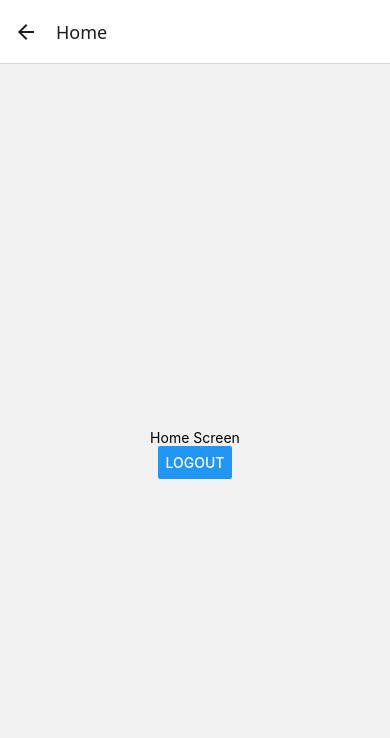
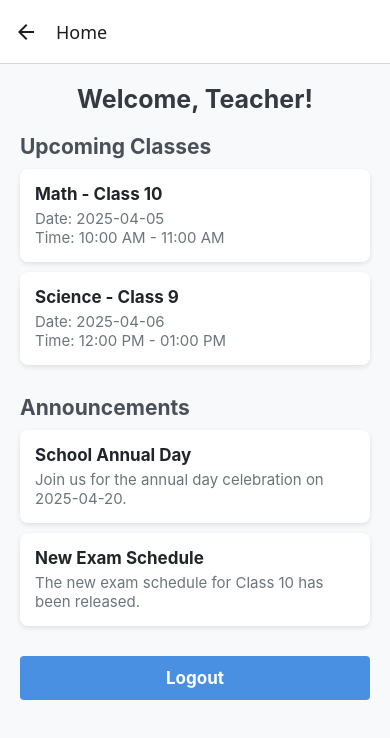
Before and after one commit to sparkbrains/SchoolManagement, a React Native app: screen /Home in a window 390 px wide. Shown: the top 738 px of the page. Built offline with nearby package versions, Linux system fonts and the light colour scheme.

Commit message:
worked on home screen

```diff
--- a/src/helpers/validationUtils.ts
+++ b/src/helpers/validationUtils.ts
@@ -13,7 +13,7 @@ export const validateEmail = (email: string): string => {
 export const validatePassword = (password: string): string => {
   const trimmedPassword = password.trim();
   const regex =
-    /^(?=.*[a-z])(?=.*[A-Z])(?=.*\d)(?=.*[@$!%*?&])[A-Za-z\d@$!%*?&]{6,}$/;
+    /^(?=.*[a-z])(?=.*[A-Z])(?=.*\d)(?=.*[@$!%*?&])[A-Za-z\d@$!%*?&]{8,}$/;
   return regex.test(trimmedPassword)
     ? ''
     : 'Password must be at least 8 characters long, and include an upper case letter, a lower case letter, a number, and a special character.';
--- a/src/screens/HomeScreen.tsx
+++ b/src/screens/HomeScreen.tsx
@@ -1,7 +1,9 @@
 import AsyncStorage from '@react-native-async-storage/async-storage';
 import * as React from 'react';
-import {View, Text, Button} from 'react-native';
+import {View, StyleSheet, ScrollView} from 'react-native';
 import {HomeScreenProps} from '../types/screen-props';
+import StyledText from '../components/Text'; // Make sure to import the StyledText component
+import Button from '../components/button';
 
 const HomeScreen: React.FC<HomeScreenProps> = ({navigation}) => {
   const handleLogout = async () => {
@@ -10,11 +12,136 @@ const HomeScreen: React.FC<HomeScreenProps> = ({navigation}) => {
   };
 
   return (
-    <View style={{flex: 1, justifyContent: 'center', alignItems: 'center'}}>
-      <Text>Home Screen</Text>
+    <ScrollView contentContainerStyle={styles.container}>
+      <View style={styles.header}>
+        <StyledText
+          text="Welcome, Teacher!"
+          fontSize={24}
+          style={styles.welcomeText}
+        />
+      </View>
+      <View style={styles.section}>
+        <StyledText
+          text="Upcoming Classes"
+          fontSize={20}
+          style={styles.sectionTitle}
+        />
+        <View style={styles.card}>
+          <StyledText
+            text="Math - Class 10"
+            fontSize={16}
+            style={styles.cardTitle}
+          />
+          <StyledText
+            text="Date: 2025-04-05"
+            fontSize={14}
+            style={styles.cardText}
+          />
+          <StyledText
+            text="Time: 10:00 AM - 11:00 AM"
+            fontSize={14}
+            style={styles.cardText}
+          />
+        </View>
+        <View style={styles.card}>
+          <StyledText
+            text="Science - Class 9"
+            fontSize={16}
+            style={styles.cardTitle}
+          />
+          <StyledText
+            text="Date: 2025-04-06"
+            fontSize={14}
+            style={styles.cardText}
+          />
+          <StyledText
+            text="Time: 12:00 PM - 01:00 PM"
+            fontSize={14}
+            style={styles.cardText}
+          />
+        </View>
+      </View>
+      <View style={styles.section}>
+        <StyledText
+          text="Announcements"
+          fontSize={20}
+          style={styles.sectionTitle}
+        />
+        <View style={styles.card}>
+          <StyledText
+            text="School Annual Day"
+            fontSize={16}
+            style={styles.cardTitle}
+          />
+          <StyledText
+            text="Join us for the annual day celebration on 2025-04-20."
+            fontSize={14}
+            style={styles.cardText}
+          />
+        </View>
+        <View style={styles.card}>
+          <StyledText
+            text="New Exam Schedule"
+            fontSize={16}
+            style={styles.cardTitle}
+          />
+          <StyledText
+            text="The new exam schedule for Class 10 has been released."
+            fontSize={14}
+            style={styles.cardText}
+          />
+        </View>
+      </View>
       <Button title="Logout" onPress={handleLogout} />
-    </View>
+    </ScrollView>
   );
 };
 
+const styles = StyleSheet.create({
+  container: {
+    flexGrow: 1,
+    padding: 20,
+    backgroundColor: '#f8f9fa',
+  },
+  header: {
+    marginBottom: 20,
+  },
+  welcomeText: {
+    fontSize: 24,
+    fontWeight: 'bold',
+    textAlign: 'center',
+    color: '#343a40',
+  },
+  section: {
+    marginBottom: 20,
+  },
+  sectionTitle: {
+    fontSize: 20,
+    fontWeight: 'bold',
+    marginBottom: 10,
+    color: '#495057',
+  },
+  card: {
+    backgroundColor: '#ffffff',
+    borderRadius: 8,
+    padding: 15,
+    marginBottom: 10,
+    shadowColor: '#000',
+    shadowOpacity: 0.1,
+    shadowRadius: 5,
+    shadowOffset: {width: 0, height: 2},
+    elevation: 3,
+  },
+  cardTitle: {
+    fontSize: 16,
+    fontWeight: 'bold',
+    marginBottom: 5,
+    color: '#212529',
+  },
+  cardText: {
+    fontSize: 14,
+    color: '#6c757d',
+  },
+});
+
 export default HomeScreen;
--- a/src/screens/LoginScreen.tsx
+++ b/src/screens/LoginScreen.tsx
@@ -95,6 +95,8 @@ const LoginScreen: React.FC<LoginScreenProps> = ({navigation}) => {
   };
 
   const handleForgotPassword = () => {
+    setData(initialState);
+    setErrors({});
     navigation.navigate('ForgotPassword');
   };
 
```
